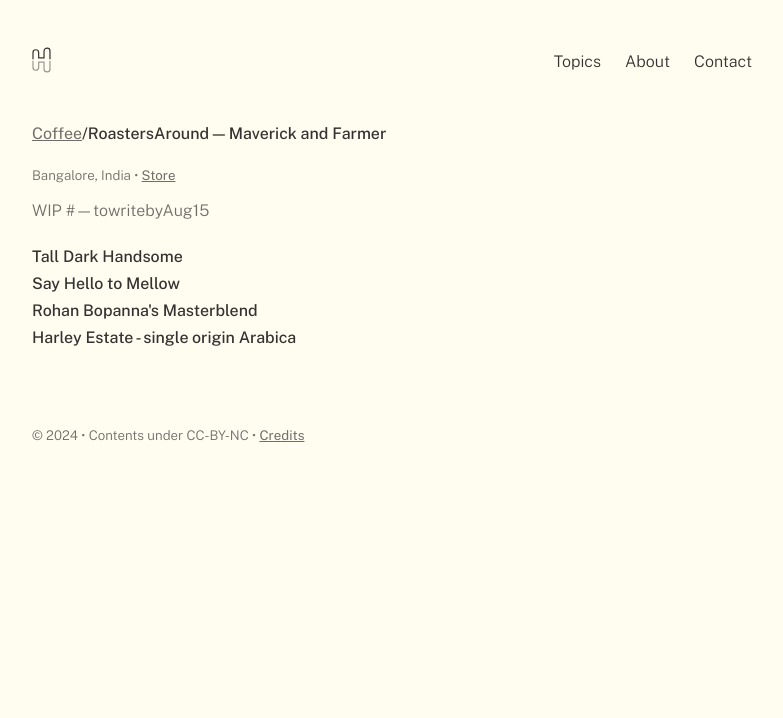
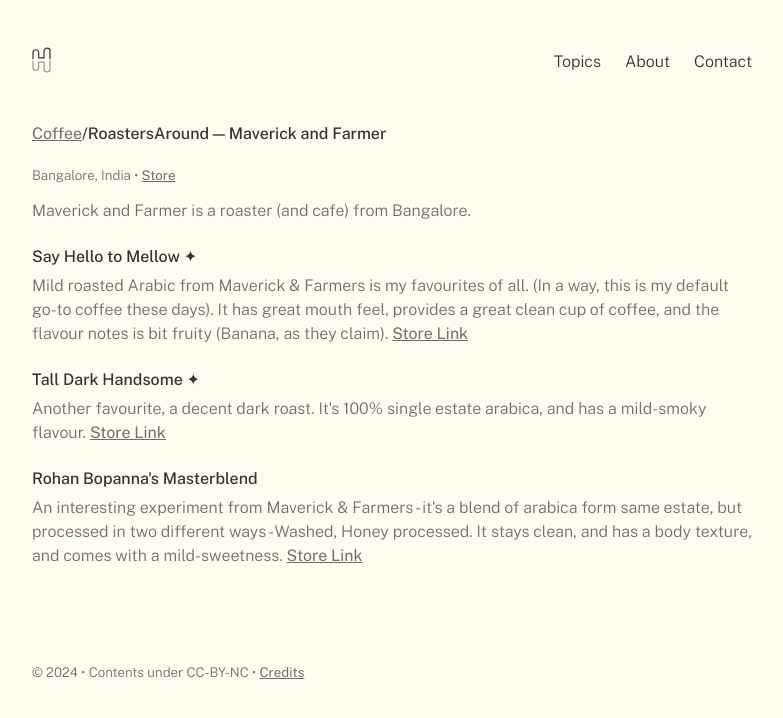
Before and after one commit to hfactor/hiran.in, a Jekyll site: the page built from _notes/20 Logs/06 Coffee/RoastersAround — Maverick and Farmer.md, in a window 1280 px wide. Shown: the top 718 px of the page, without its empty margins (248-1031 px from the left). Built offline with Jekyll 4.4.1, drawn with Linux system fonts in a browser that asks for light colours; some web fonts are replaced.

Commit message:
More Coffee Notes

```diff
--- a/_notes/20 Logs/06 Coffee/RoastersAround — Maverick and Farmer.md
+++ b/_notes/20 Logs/06 Coffee/RoastersAround — Maverick and Farmer.md
@@ -6,8 +6,12 @@
 meta-lang: Bangalore, India
 meta-publisher: Store
 ---
-WIP  #---towritebyAug15
-### Tall Dark Handsome
-### Say Hello to Mellow
+Maverick and Farmer is a roaster (and cafe) from Bangalore.
+### Say Hello to Mellow ✦
+Mild roasted Arabic from Maverick & Farmers is my favourites of all. (In a way, this is my default go-to coffee these days). It has great mouth feel, provides a great clean cup of coffee, and the flavour notes is bit fruity (Banana, as they claim). [Store Link](https://www.maverickandfarmer.com/collections/coffees/products/say-hello-to-mellow)
+
+### Tall Dark Handsome ✦
+Another favourite, a decent dark roast. It's 100% single estate arabica, and has a mild-smoky flavour. [Store Link](https://www.maverickandfarmer.com/collections/coffees/products/tall-dark-handsome)
+
 ### Rohan Bopanna's Masterblend
-### Harley Estate - single origin Arabica
+An interesting experiment from Maverick & Farmers - it's a blend of arabica form same estate, but processed in two different ways - Washed, Honey processed. It stays clean, and has a body texture, and comes with a mild-sweetness. [Store Link](https://www.maverickandfarmer.com/collections/coffees/products/rohan-bopannas-masterblend-1)
```
Also changed, not shown: _notes/20 Logs/06 Coffee/RoastersAround — Handcrafted.md (added, +14 -0 lines), _notes/20 Logs/06 Coffee/RoastersAround — Koffee Genetics.md (added, +13 -0 lines), _notes/20 Logs/06 Coffee/RoastersAround — Marc's Coffee.md (added, +14 -0 lines).
